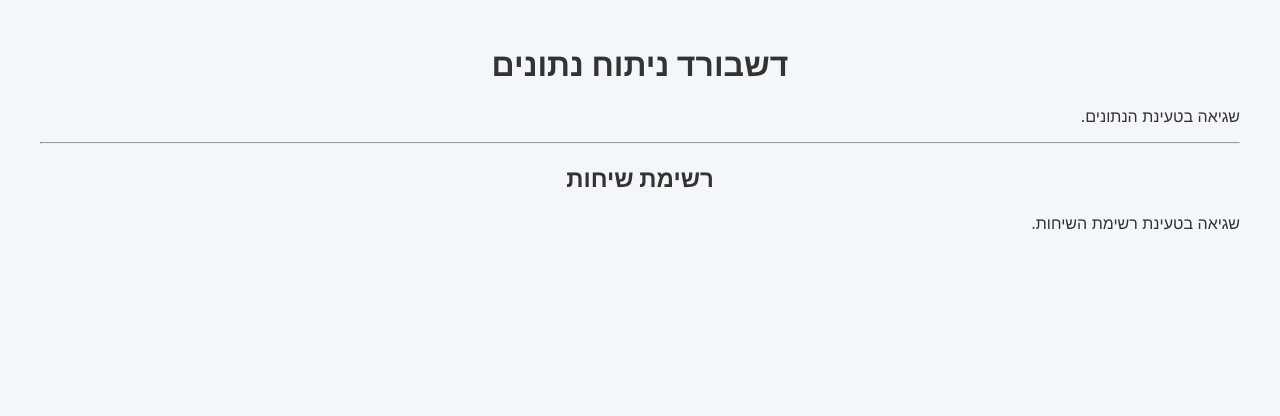
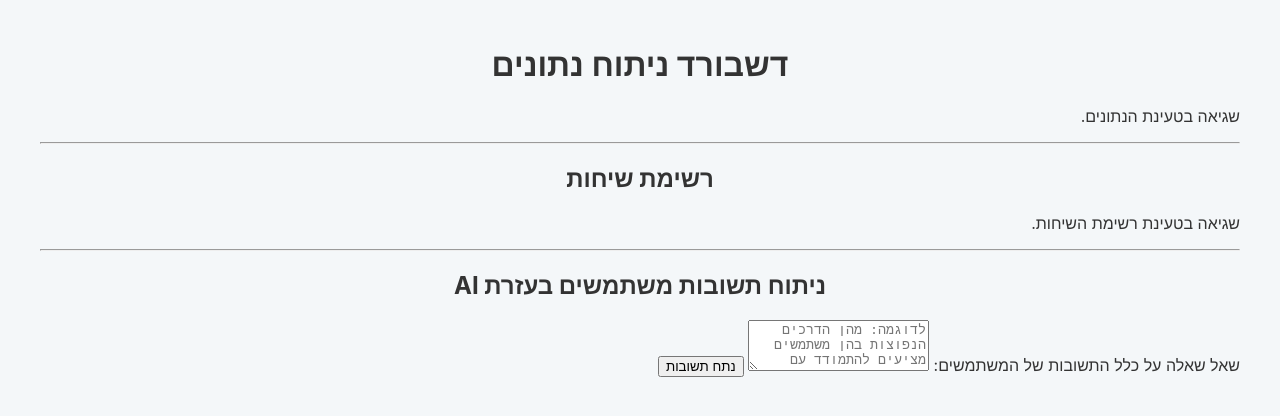
Before and after one commit to uditze/diversity-bot-dashboard, a plain HTML site: page frontend/index.html in a window 1280 px wide. Drawn offline with Linux system fonts and the light colour scheme; no server answers.

Commit message:
Update index.html

```diff
--- a/frontend/index.html
+++ b/frontend/index.html
@@ -20,6 +20,21 @@
     <p>טוען רשימת שיחות...</p>
   </div>
 
+  <hr>
+
+  <section id="ai-analyzer-section">
+    <h2>ניתוח תשובות משתמשים בעזרת AI</h2>
+    <div id="ai-analyzer-container">
+        <form id="ai-analyzer-form">
+            <label for="ai-question">שאל שאלה על כלל התשובות של המשתמשים:</label>
+            <textarea id="ai-question" name="ai-question" rows="3" placeholder="לדוגמה: מהן הדרכים הנפוצות בהן משתמשים מציעים להתמודד עם תרחיש 1?"></textarea>
+            <button type="submit">נתח תשובות</button>
+        </form>
+        <div id="ai-result-container">
+            </div>
+    </div>
+  </section>
+
   <script src="script.js" defer></script>
 </body>
 </html>
```
